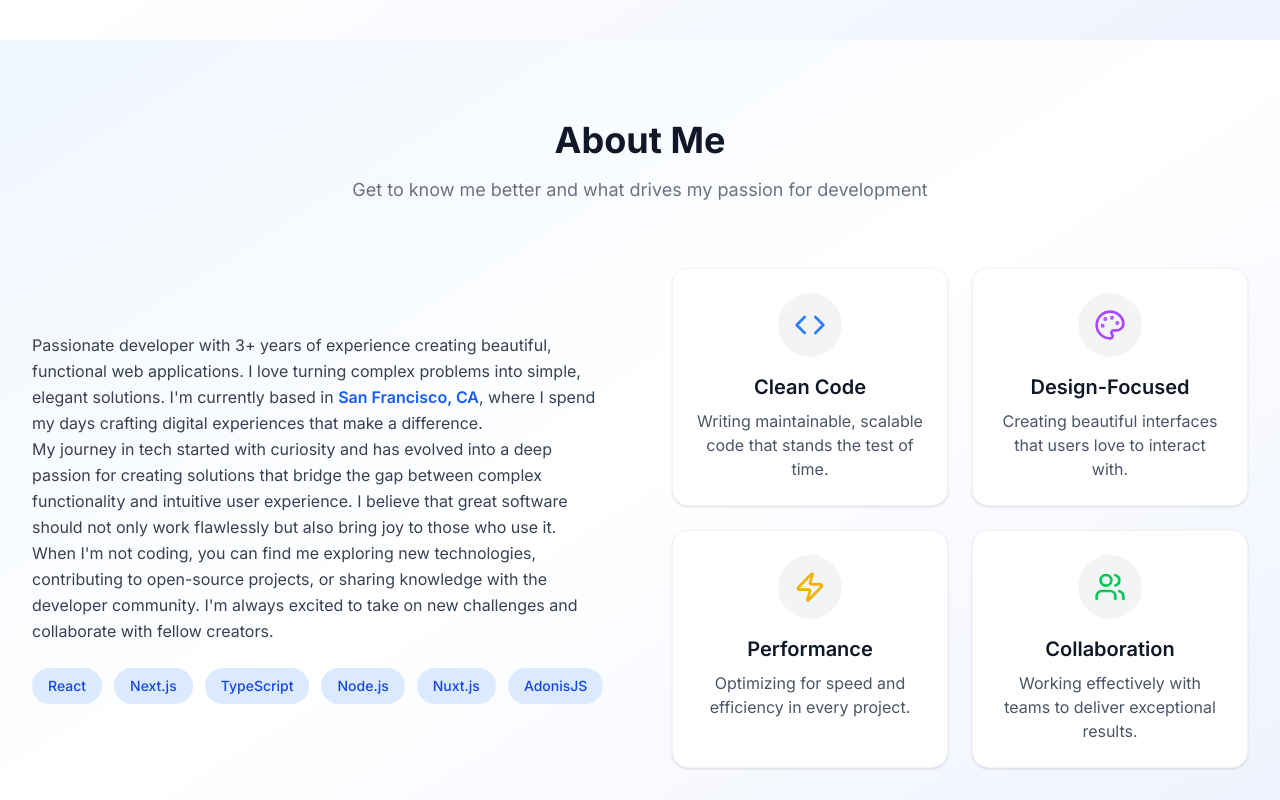
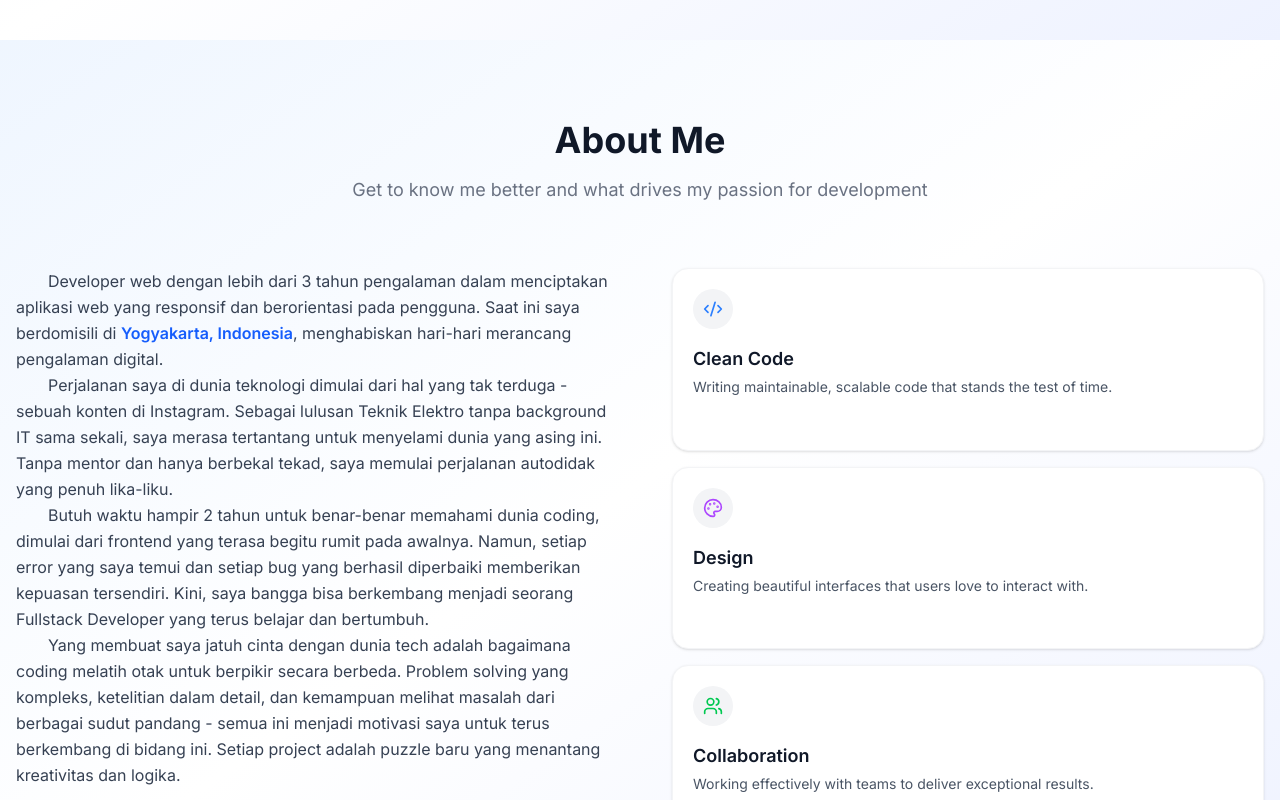
Before and after one commit to Fajrihakimianas/my-profile, a Next.js app: page / in a window 1280 px wide. Shown: the part 760-1560 px from the top of the page. Built offline with nearby package versions, Linux system fonts and the light colour scheme.

Commit message:
Update footer and header components with new personal details, enhance About section content, and improve layout styles across various components

```diff
--- a/app/components/layout/Footer.jsx
+++ b/app/components/layout/Footer.jsx
@@ -35,11 +35,11 @@ export default function Footer() {
           {/* Logo & Copyright */}
           <div className="mb-6 md:mb-0">
             <div className="gradient-text text-2xl font-bold mb-2">
-              Alex.dev
+              Fajri Hakimi Anas
             </div>
             <p className="text-gray-400 flex items-center">
               Made with <Heart className="mx-1 text-red-400" size={16} /> by
-              Alex Johnson
+              Fajri Hakimi Anas
             </p>
             <p className="text-gray-500 text-sm mt-1">
               © {currentYear} All rights reserved.
@@ -66,8 +66,7 @@ export default function Footer() {
         {/* Divider */}
         <div className="border-t border-gray-800 mt-8 pt-8 text-center">
           <p className="text-gray-500 text-sm">
-            "Code is poetry written in logic" - Let's create something amazing
-            together!
+            Let's create something amazing together!
           </p>
         </div>
       </div>
--- a/app/components/layout/Header.jsx
+++ b/app/components/layout/Header.jsx
@@ -32,7 +32,7 @@ export default function Header() {
         <div className="flex justify-between items-center py-4">
           {/* Logo */}
           <div className="flex-shrink-0">
-            <a href="/" className="font-bold text-blue-600 gradient-text">
+            <a href="/" className="font-bold  gradient-text">
               <img
                 src="/seman-non-color.png"
                 alt="Logo"
--- a/app/components/sections/About.jsx
+++ b/app/components/sections/About.jsx
@@ -1,5 +1,5 @@
 "use client";
-import { Code, Palette, Zap, Users } from "lucide-react";
+import { Palette, Zap, Users, CodeXml } from "lucide-react";
 import Section from "../ui/Section";
 import Card from "../ui/Card";
 import { portfolioData } from "../../data/portfolio";
@@ -9,7 +9,7 @@ export default function About() {
 
   const highlights = [
     {
-      icon: Code,
+      icon: CodeXml,
       title: "Clean Code",
       description:
         "Writing maintainable, scalable code that stands the test of time.",
@@ -17,16 +17,10 @@ export default function About() {
     },
     {
       icon: Palette,
-      title: "Design-Focused",
+      title: "Design",
       description:
         "Creating beautiful interfaces that users love to interact with.",
       color: "text-purple-500",
-    },
-    {
-      icon: Zap,
-      title: "Performance",
-      description: "Optimizing for speed and efficiency in every project.",
-      color: "text-yellow-500",
     },
     {
       icon: Users,
@@ -44,30 +38,41 @@ export default function About() {
       subtitle="Get to know me better and what drives my passion for development"
       background="gradient"
     >
-      <div className="grid lg:grid-cols-2 gap-16 items-center">
+      <div className="grid lg:grid-cols-2 gap-16">
         {/* Left Column - Text Content */}
-        <div className="space-y-6">
-          <div className="prose prose-lg">
-            <p className="text-gray-700 leading-relaxed">
-              {bio} I'm currently based in{" "}
+        <div className="space-y-6 max-h-fit">
+          <div className="text-base">
+            <p className="indent-8 text-gray-700 leading-relaxed">
+              {bio} Saat ini saya berdomisili di{" "}
               <span className="font-semibold text-blue-600">{location}</span>,
-              where I spend my days crafting digital experiences that make a
-              difference.
+              menghabiskan hari-hari merancang pengalaman digital.
             </p>
 
-            <p className="text-gray-700 leading-relaxed">
-              My journey in tech started with curiosity and has evolved into a
-              deep passion for creating solutions that bridge the gap between
-              complex functionality and intuitive user experience. I believe
-              that great software should not only work flawlessly but also bring
-              joy to those who use it.
+            <p className="indent-8 text-gray-700 leading-relaxed">
+              Perjalanan saya di dunia teknologi dimulai dari hal yang tak
+              terduga - sebuah konten di Instagram. Sebagai lulusan Teknik
+              Elektro tanpa background IT sama sekali, saya merasa tertantang
+              untuk menyelami dunia yang asing ini. Tanpa mentor dan hanya
+              berbekal tekad, saya memulai perjalanan autodidak yang penuh
+              lika-liku.
             </p>
 
-            <p className="text-gray-700 leading-relaxed">
-              When I'm not coding, you can find me exploring new technologies,
-              contributing to open-source projects, or sharing knowledge with
-              the developer community. I'm always excited to take on new
-              challenges and collaborate with fellow creators.
+            <p className="indent-8 text-gray-700 leading-relaxed">
+              Butuh waktu hampir 2 tahun untuk benar-benar memahami dunia
+              coding, dimulai dari frontend yang terasa begitu rumit pada
+              awalnya. Namun, setiap error yang saya temui dan setiap bug yang
+              berhasil diperbaiki memberikan kepuasan tersendiri. Kini, saya
+              bangga bisa berkembang menjadi seorang Fullstack Developer yang
+              terus belajar dan bertumbuh.
+            </p>
+
+            <p className="indent-8 text-gray-700 leading-relaxed">
+              Yang membuat saya jatuh cinta dengan dunia tech adalah bagaimana
+              coding melatih otak untuk berpikir secara berbeda. Problem solving
+              yang kompleks, ketelitian dalam detail, dan kemampuan melihat
+              masalah dari berbagai sudut pandang - semua ini menjadi motivasi
+              saya untuk terus berkembang di bidang ini. Setiap project adalah
+              puzzle baru yang menantang kreativitas dan logika.
             </p>
           </div>
 
@@ -91,18 +96,19 @@ export default function About() {
         </div>
 
         {/* Right Column - Highlights Grid */}
-        <div className="grid sm:grid-cols-2 gap-6">
+        <div className="grid sm:grid-cols-1 gap-4">
           {highlights.map((item, index) => (
-            <Card key={index} className="p-6 text-center group" hover={true}>
+            <Card key={index} className="p-5 text-start group" hover={true}>
               <div
-                className={`inline-flex items-center justify-center w-16 h-16 rounded-full bg-gray-100 ${item.color} mb-4 group-hover:scale-110 transition-transform duration-200`}
+                className={`inline-flex items-center justify-center w-10 h-10 rounded-full bg-gray-100 ${item.color} mb-4 group-hover:scale-110 transition-transform duration-200`}
               >
-                <item.icon size={32} />
+                <item.icon size={20} />
               </div>
-              <h3 className="text-xl font-semibold text-gray-900 mb-2">
+
+              <h3 className="text-lg font-semibold text-gray-900 mb-1">
                 {item.title}
               </h3>
-              <p className="text-gray-600">{item.description}</p>
+              <p className="text-sm text-gray-600">{item.description}</p>
             </Card>
           ))}
         </div>
--- a/app/components/sections/Hero.jsx
+++ b/app/components/sections/Hero.jsx
@@ -14,12 +14,10 @@ export default function Hero() {
           <div>
             <h1 className="text-5xl md:text-7xl font-bold text-gray-900 mb-4">
               Hi, I'm{" "}
-              <span className="gradient-text text-blue-600">
-                {name.split(" ")[0]}
-              </span>
+              <span className="gradient-text">{name.split(" ")[0]}</span>
             </h1>
 
-            <p className="text-2xl md:text-5xl text-gray-700 mb-4 font-medium">
+            <p className="text-2xl md:text-5xl text-gray-800 mb-4 font-medium">
               {title}
             </p>
 
--- a/app/components/ui/Section.jsx
+++ b/app/components/ui/Section.jsx
@@ -19,7 +19,7 @@ export default function Section({
       id={id}
       className={`py-20 ${backgrounds[background]} ${className}`}
     >
-      <div className="max-w-7xl mx-auto px-4 sm:px-6 lg:px-8">
+      <div className="max-w-7xl mx-auto px-4 sm:px-4 lg:px-4">
         {(title || subtitle) && (
           <div className="text-center mb-16">
             {title && (
--- a/app/data/portfolio.js
+++ b/app/data/portfolio.js
@@ -2,10 +2,10 @@ export const portfolioData = {
   personal: {
     name: "Fajri Hakimi Anas",
     title: "Full Stack Developer",
-    bio: "Passionate developer with 3+ years of experience creating beautiful, functional web applications. I love turning complex problems into simple, elegant solutions.",
-    location: "San Francisco, CA",
-    email: "alex@example.com",
-    phone: "+1 (555) 123-4567",
+    bio: "Developer web dengan lebih dari 3 tahun pengalaman dalam menciptakan aplikasi web yang responsif dan berorientasi pada pengguna.",
+    location: "Yogyakarta, Indonesia",
+    email: "fajri.hakimianas@gmail.com",
+    phone: "+628211724022",
     social: {
       github: "https://github.com/alexjohnson",
       linkedin: "https://www.linkedin.com/in/fajrihakimianas/",
--- a/app/globals.css
+++ b/app/globals.css
@@ -4,6 +4,9 @@
 :root {
   --background: #ffffff;
   --foreground: #171717;
+  --gradient-primary: linear-gradient(135deg, #667eea 0%, #67418d 100%);
+  --gradient-secondary: linear-gradient(135deg, #f093fb 0%, #f5576c 100%);
+  --gradient-accent: linear-gradient(135deg, #4facfe 0%, #00f2fe 100%);
 }
 
 @theme inline {
@@ -25,3 +28,10 @@ body {
   color: var(--foreground);
   font-family: Arial, Helvetica, sans-serif;
 }
+
+.gradient-text {
+  background: var(--gradient-primary);
+  -webkit-background-clip: text;
+  -webkit-text-fill-color: transparent;
+  background-clip: text;
+}
```
